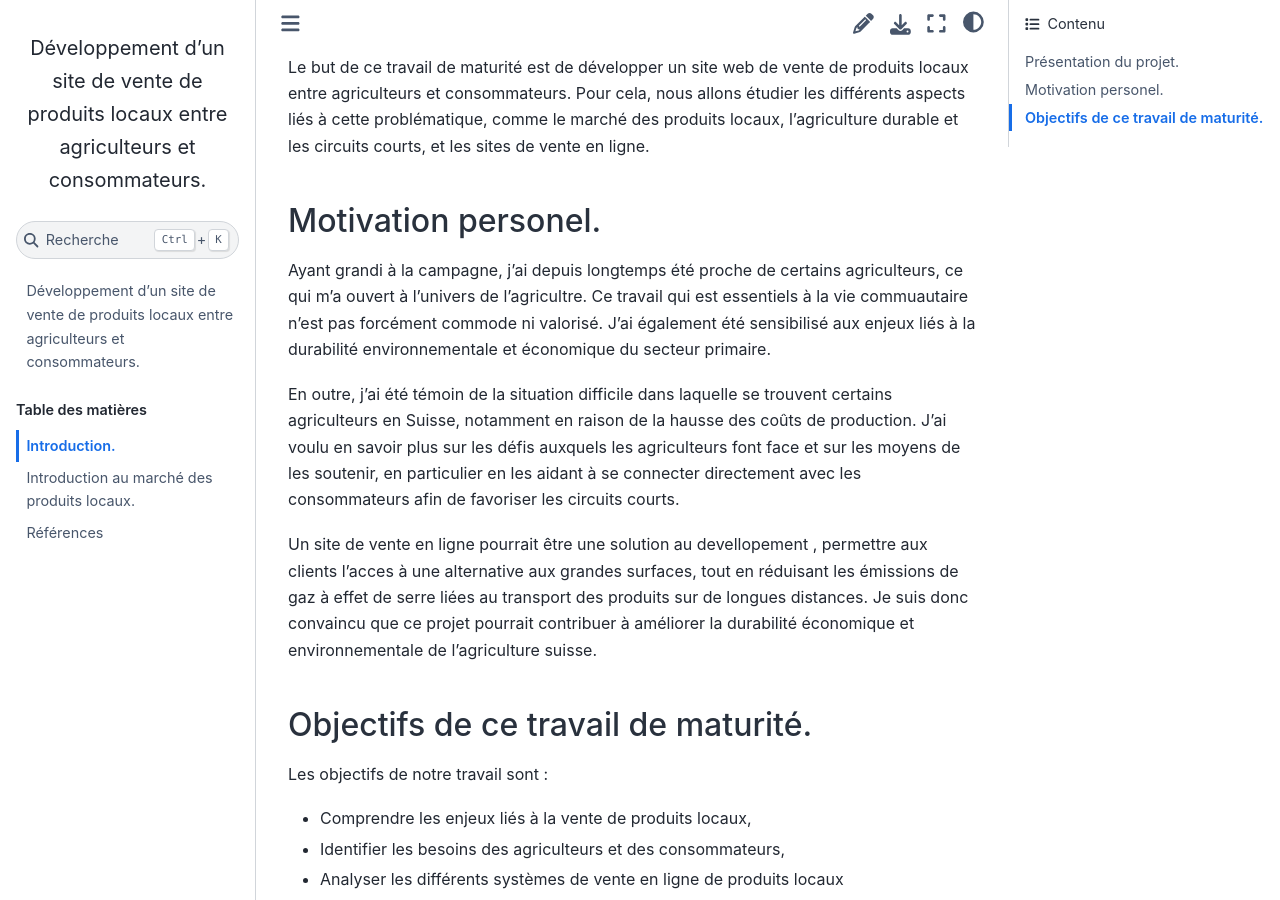
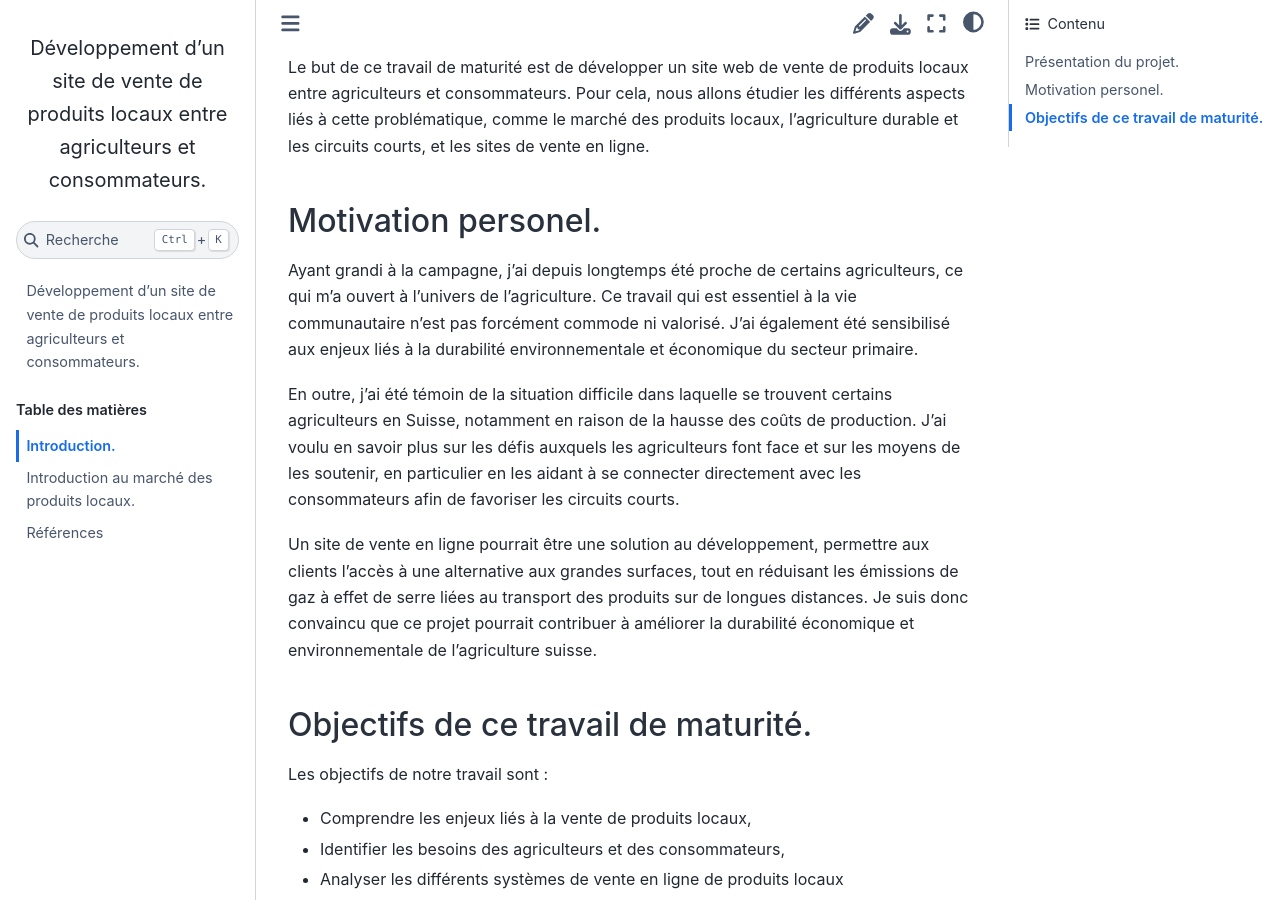
Before and after one commit to mamalik26/sphinx-tm-malik, a Sphinx documentation site: the page built from source/introduction.md, in a window 1280 px wide and 900 px high, scrolled down 489 px. Built offline with Sphinx 7.4.7 and the Sphinx Book theme 1.1.4, drawn with Linux system fonts in a browser that asks for light colours.

Commit message:
petite corrections

```diff
--- a/source/introduction.md
+++ b/source/introduction.md
@@ -9,11 +9,11 @@ Le but de ce travail de maturité est de développer un site web de vente de pro
 
 ## Motivation personel.
 
-Ayant grandi à la campagne, j’ai depuis longtemps été proche de certains agriculteurs, ce qui m’a ouvert à l’univers de l’agricultre. Ce travail qui est essentiels à la vie commuautaire n’est pas forcément commode ni valorisé. J’ai également été sensibilisé aux enjeux liés à la durabilité environnementale et économique du secteur primaire.
+Ayant grandi à la campagne, j’ai depuis longtemps été proche de certains agriculteurs, ce qui m’a ouvert à l’univers de l’agriculture. Ce travail qui est essentiel à la vie communautaire n’est pas forcément commode ni valorisé. J’ai également été sensibilisé aux enjeux liés à la durabilité environnementale et économique du secteur primaire.
 
 En outre, j’ai été témoin de la situation difficile dans laquelle se trouvent certains agriculteurs en Suisse, notamment en raison de la hausse des coûts de production. J’ai voulu en savoir plus sur les défis auxquels les agriculteurs font face et sur les moyens de les soutenir, en particulier en les aidant à se connecter directement avec les consommateurs afin de favoriser les circuits courts.
 
-Un site de vente en ligne pourrait être une solution au devellopement , permettre aux clients l'acces à une alternative aux grandes surfaces, tout en réduisant les émissions de gaz à effet de serre liées au transport des produits sur de longues distances. Je suis donc convaincu que ce projet pourrait contribuer à améliorer la durabilité économique et environnementale de l'agriculture suisse.
+Un site de vente en ligne pourrait être une solution au développement, permettre aux clients l’accès à une alternative aux grandes surfaces, tout en réduisant les émissions de gaz à effet de serre liées au transport des produits sur de longues distances. Je suis donc convaincu que ce projet pourrait contribuer à améliorer la durabilité économique et environnementale de l’agriculture suisse.
 
 ## Objectifs de ce travail de maturité.
 Les objectifs de notre travail sont :
```
Also changed, not shown: source/marché_produits_locaux.md (+2 -2 lines).
